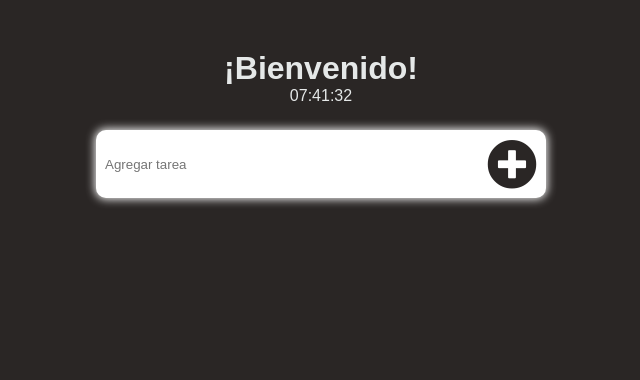
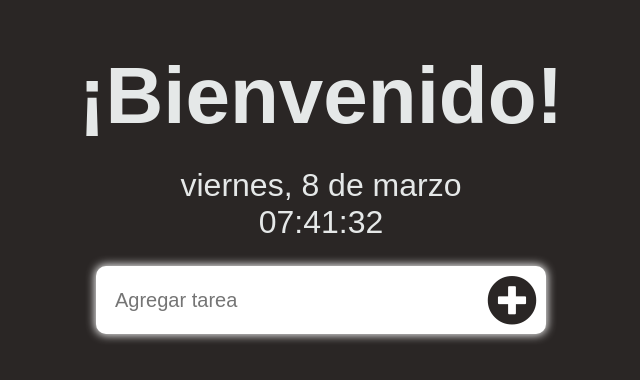
Before and after one commit to SneatX/toDoListJs, a plain HTML site: page index.html in a window 1280 px wide. Shown: the whole page, without its empty margins (319-959 px from the left). Drawn offline with Linux system fonts and the light colour scheme.

Commit message:
feat: :sparkles: Toques finales front

```diff
--- a/css/style.css
+++ b/css/style.css
@@ -23,7 +23,18 @@ header{
     flex-direction: column;
     align-items: center;
     margin-top: 50px;
+    margin-bottom: 25px;
 }
+
+header h1{
+    font-size: 5em;
+    margin-bottom: 25px;
+}
+
+header div{
+    font-size: 2em;
+}
+
 
 /*Entrada de las tareas*/
 
@@ -47,6 +58,8 @@ main .section-input input{
     min-height: 50px;
     width: 100%;
     margin-right: 2%;
+    font-size: .4em;
+    padding-left: 10px;
 }
 
 main .section-input i:hover{
@@ -70,6 +83,10 @@ main .section-input i:hover{
     width: 100%;
 }
 
+.section-tareas h3{
+    font-size: 1.5em;
+}
+
 .section-tareas ul li{
     display: flex;
     justify-content: space-between;
@@ -78,6 +95,12 @@ main .section-input i:hover{
     background: #504f4f;
     border-radius: 10px;
     padding: 10px;
+    transition: .5s;
+}
+
+.section-tareas ul li:hover{
+    padding: 20px 10px;
+    transition: .5s;
 }
 
 .section-tareas ul li i{
@@ -93,6 +116,7 @@ main .section-input i:hover{
 
 .section-tareas ul li p{
     padding: 0 10px 0 10px;
+    font-size: 1.3em;
 }
 
 
--- a/index.html
+++ b/index.html
@@ -12,6 +12,7 @@
         <header>
             <h1>¡Bienvenido!</h1>
             <div id="fecha">|</div>
+            <div id="hora">|</div>
         </header>
 
         <main>
--- a/js/modules/reloj.js
+++ b/js/modules/reloj.js
@@ -1,17 +1,30 @@
-import * as variables from "./variables.js"
+import * as variables from "./variables.js";
 
-export function actualizarReloj(){
-    const horarioActual = new Date()
-    let hora = horarioActual.getHours()
-    let minutos = horarioActual.getMinutes()
-    let segundos = horarioActual.getSeconds()
+export function actualizarReloj() {
+    const horarioActual = new Date();
+    let hora = horarioActual.getHours();
+    let minutos = horarioActual.getMinutes();
+    let segundos = horarioActual.getSeconds();
+    let fecha = obtenerFechaEnPalabras(horarioActual);
 
-    hora = hora > 12 ? hora -= 12 : hora //para que no sea hora militar
+    hora = hora > 12 ? hora - 12 : hora; //para que no sea hora militar
 
     //Formateo de la salida de la hora
-    hora = hora < 10 ? "0" + hora : hora
-    minutos = minutos < 10 ? "0" + minutos : minutos
-    segundos = segundos < 10 ? "0" + segundos : segundos
+    hora = formatearParteHora(hora);
+    minutos = formatearParteHora(minutos);
+    segundos = formatearParteHora(segundos);
 
-    variables.reloj.innerText = hora + ":" + minutos + ":" + segundos;
+    variables.reloj.innerText = `${hora}:${minutos}:${segundos}`;
+    variables.calendario.innerText = `${fecha}`;
+
 }
+
+function formatearParteHora(parteHora) {
+    return parteHora < 10 ? "0" + parteHora : parteHora;
+}
+
+function obtenerFechaEnPalabras(fecha) {
+    const opciones = { weekday: 'long', day: 'numeric', month: 'long' };
+    const formatoFecha = new Intl.DateTimeFormat('es-ES', opciones);
+    return formatoFecha.format(fecha);
+}
--- a/js/modules/variables.js
+++ b/js/modules/variables.js
@@ -1,5 +1,6 @@
 //Variables para el manejo del DOM
-export const reloj = document.getElementById("fecha")
+export const reloj = document.getElementById("hora")
+export const calendario = document.getElementById("fecha")
 export const botonAgregar = document.getElementById("agregarTarea")
 export const input = document.getElementById("input")
 export const contenedorTareas = document.getElementById("tareasPendientes")
```
